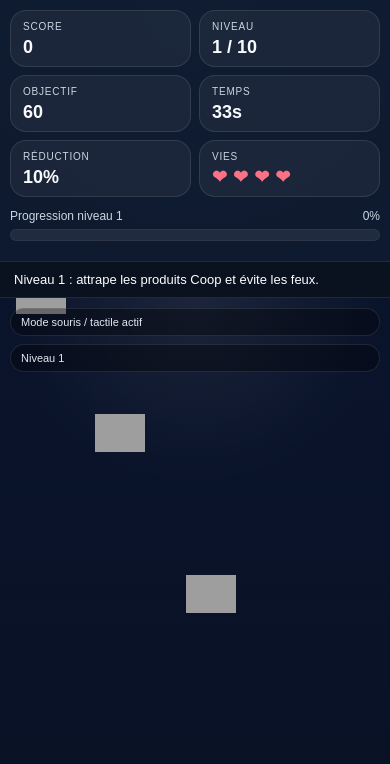
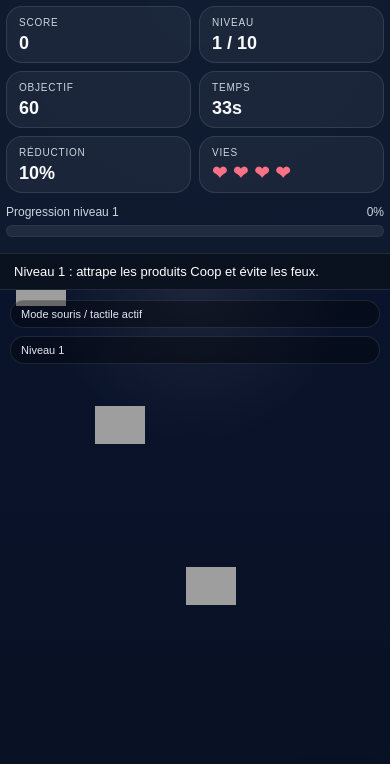
Before and after one commit to hoseyny-hub/Coperateurs11, a plain HTML site: page index.html in a window 390 px wide. Both pictures are taken after a click on the button "Commencer". Shown: the top 764 px of the page. Drawn offline with Linux system fonts and the light colour scheme; grey boxes are pictures that could not be loaded.

Commit message:
Update index.html

```diff
--- a/index.html
+++ b/index.html
@@ -2,7 +2,7 @@
 <html lang="fr">
 <head>
   <meta charset="UTF-8" />
-  <meta name="viewport" content="width=device-width, initial-scale=1.0" />
+  <meta name="viewport" content="width=device-width, initial-scale=1.0, viewport-fit=cover" />
   <title>Coop Rush</title>
   <style>
     :root{
@@ -20,6 +20,10 @@
     }
 
     *{box-sizing:border-box}
+    html, body{
+      min-height:100%;
+    }
+
     body{
       margin:0;
       font-family:Arial, Helvetica, sans-serif;
@@ -538,14 +542,17 @@
 
     body.mobile-game-mode{
       overflow:hidden;
+      height:100svh;
     }
 
     body.mobile-game-mode .page{
       max-width:none;
       width:100vw;
-      min-height:100vh;
+      height:100svh;
+      min-height:100svh;
       margin:0;
       padding:0;
+      overflow:hidden;
     }
 
     body.mobile-game-mode .hero,
@@ -558,24 +565,34 @@
       border-radius:0;
       border:none;
       box-shadow:none;
-      min-height:100vh;
+      height:100svh;
+      min-height:100svh;
+      display:flex;
+      flex-direction:column;
     }
 
     body.mobile-game-mode .hud{
-      padding:10px 10px 8px;
+      padding:8px 8px 6px;
+      flex:0 0 auto;
     }
 
     body.mobile-game-mode .game-wrap{
       padding:0;
+      flex:1 1 auto;
+      display:flex;
+      flex-direction:column;
+      min-height:0;
     }
 
     body.mobile-game-mode .game-shell{
       display:block;
+      flex:1 1 auto;
+      min-height:0;
     }
 
     body.mobile-game-mode .game{
       width:100vw;
-      height:calc(100vh - 150px);
+      height:100%;
       max-width:none;
       border-radius:0;
       border:none;
@@ -587,6 +604,15 @@
       border-radius:0;
       border-left:none;
       border-right:none;
+      flex:0 0 auto;
+    }
+
+    body.mobile-game-mode .overlay-card{
+      max-height:calc(100svh - 24px);
+    }
+
+    body.hide-promo .promo-side{
+      display:none !important;
     }
 
     @media (max-width:900px){
@@ -629,7 +655,7 @@
 
       .game{
         aspect-ratio:auto;
-        height:calc(100vh - 210px);
+        height:calc(100svh - 210px);
         min-height:520px;
       }
 
@@ -659,9 +685,13 @@
 
       .overlay-card{
         width:100%;
-        max-height:calc(100vh - 20px);
+        max-height:calc(100svh - 20px);
         padding:16px;
         border-radius:18px;
+      }
+
+      body.mobile-game-mode .game{
+        min-height:0;
       }
     }
 
@@ -679,8 +709,12 @@
       }
 
       .game{
-        height:calc(100vh - 190px);
+        height:calc(100svh - 190px);
         min-height:480px;
+      }
+
+      body.mobile-game-mode .hud{
+        padding:6px 6px 4px;
       }
     }
   </style>
@@ -1034,6 +1068,15 @@
       return Math.max(min, Math.min(max, value));
     }
 
+    function setPromoVisibility() {
+      const mustHide =
+        isMobileScreen() ||
+        levelOverlay.style.display !== "none" ||
+        endOverlay.style.display !== "none";
+
+      document.body.classList.toggle("hide-promo", mustHide);
+    }
+
     function updateGameDimensions() {
       const rect = gameArea.getBoundingClientRect();
       const mobileMode = document.body.classList.contains("mobile-game-mode");
@@ -1051,13 +1094,28 @@
       state.itemSize = isMobileScreen() ? 52 : 58;
 
       state.playerX = clamp(state.playerX, 0, Math.max(0, state.width - state.playerWidth));
+      setPromoVisibility();
       renderAll();
+    }
+
+    function scrollGameIntoView() {
+      if (!isMobileScreen()) return;
+
+      const rect = gameArea.getBoundingClientRect();
+      const top = window.scrollY + rect.top - 6;
+
+      window.scrollTo({
+        top,
+        behavior: "smooth"
+      });
     }
 
     function enterMobileGameMode() {
       if (!isMobileScreen()) return;
 
       document.body.classList.add("mobile-game-mode");
+      document.documentElement.style.height = "100%";
+      document.body.style.height = "100svh";
 
       const el = document.documentElement;
       if (el.requestFullscreen) {
@@ -1066,14 +1124,23 @@
 
       setTimeout(() => {
         window.scrollTo(0, 0);
+        scrollGameIntoView();
         updateGameDimensions();
-      }, 120);
+      }, 80);
+
+      setTimeout(() => {
+        window.scrollTo(0, 0);
+        scrollGameIntoView();
+        updateGameDimensions();
+      }, 260);
     }
 
     function exitMobileGameMode() {
       document.body.classList.remove("mobile-game-mode");
       touchMenu.classList.remove("show");
       state.paused = false;
+      document.documentElement.style.height = "";
+      document.body.style.height = "";
 
       if (document.fullscreenElement && document.exitFullscreen) {
         document.exitFullscreen().catch(() => {});
@@ -1255,6 +1322,7 @@
       updateGameDimensions();
       touchMenu.classList.remove("show");
       pauseBtn.textContent = "Pause";
+      setPromoVisibility();
 
       setMessage(`Niveau ${currentLevel().level} : attrape les produits Coop et évite les feux.`);
       renderAll();
@@ -1277,6 +1345,7 @@
         startOverlay.style.display = "none";
         levelOverlay.style.display = "none";
         endOverlay.style.display = "flex";
+        setPromoVisibility();
         return;
       }
 
@@ -1319,6 +1388,7 @@
         $("replayBtn").textContent = "Rejouer demain";
         touchMenu.classList.remove("show");
         endOverlay.style.display = "flex";
+        setPromoVisibility();
       }
     }
 
@@ -1347,6 +1417,7 @@
       $("nextBtn").textContent = lv.level === 10 ? "Voir ma récompense" : "Niveau suivant";
       touchMenu.classList.remove("show");
       levelOverlay.style.display = "flex";
+      setPromoVisibility();
     }
 
     function finishGameLose() {
@@ -1361,6 +1432,7 @@
       $("replayBtn").textContent = "Rejouer";
       touchMenu.classList.remove("show");
       endOverlay.style.display = "flex";
+      setPromoVisibility();
     }
 
     function copyRewardCode() {
@@ -1523,6 +1595,7 @@
       state.gameOver = false;
       state.levelFinished = false;
       setMessage("Jeu quitté.");
+      setPromoVisibility();
     });
 
     gameArea.addEventListener("click", (e) => {
@@ -1532,10 +1605,29 @@
       toggleTouchMenu();
     });
 
-    window.addEventListener("resize", updateGameDimensions);
-    document.addEventListener("fullscreenchange", updateGameDimensions);
+    window.addEventListener("resize", () => {
+      updateGameDimensions();
+      if (document.body.classList.contains("mobile-game-mode")) {
+        scrollGameIntoView();
+      }
+    });
+
+    window.addEventListener("orientationchange", () => {
+      setTimeout(() => {
+        updateGameDimensions();
+        scrollGameIntoView();
+      }, 150);
+    });
+
+    document.addEventListener("fullscreenchange", () => {
+      updateGameDimensions();
+      if (document.body.classList.contains("mobile-game-mode")) {
+        scrollGameIntoView();
+      }
+    });
 
     updateGameDimensions();
+    setPromoVisibility();
     renderAll();
   </script>
 </body>
```
